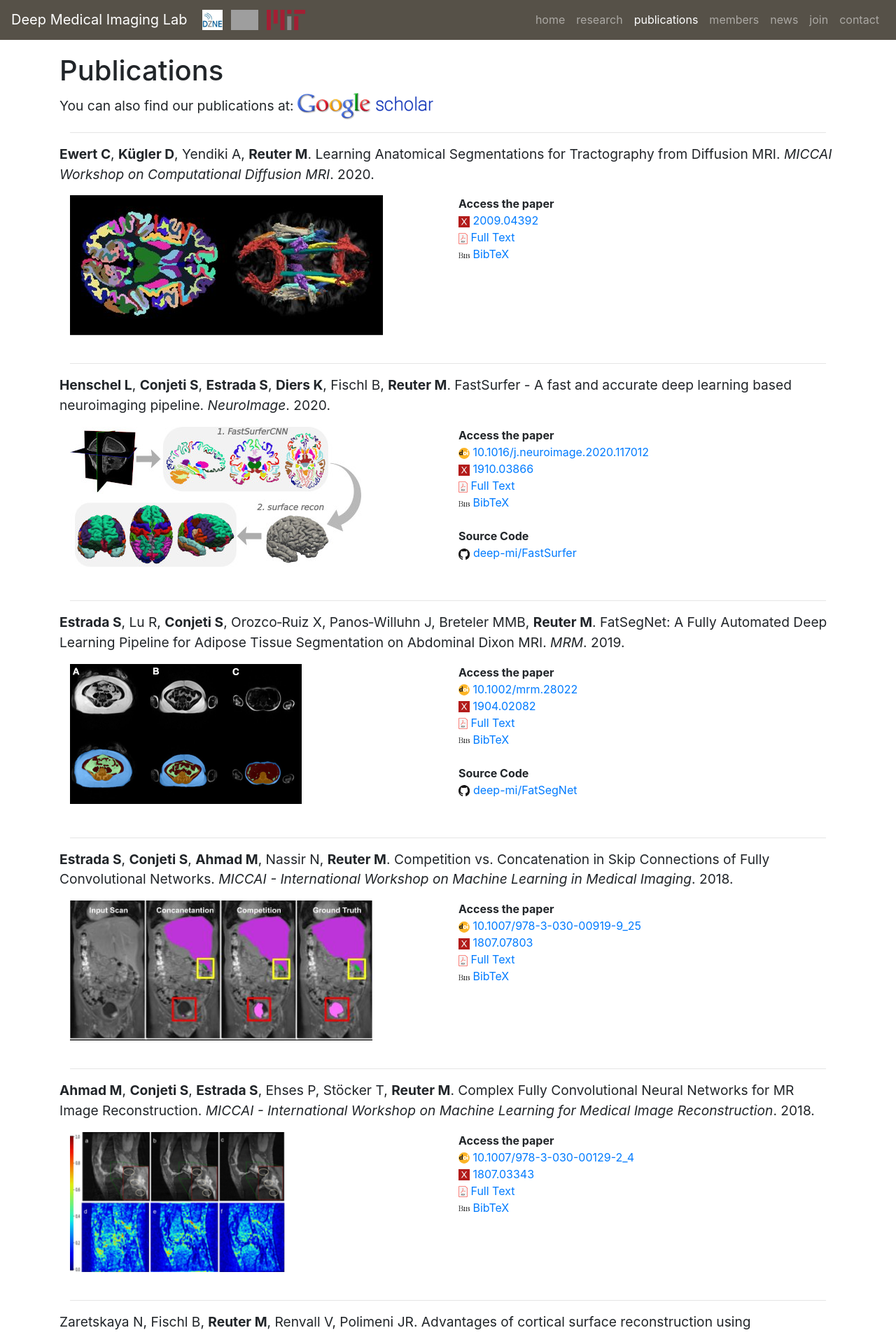
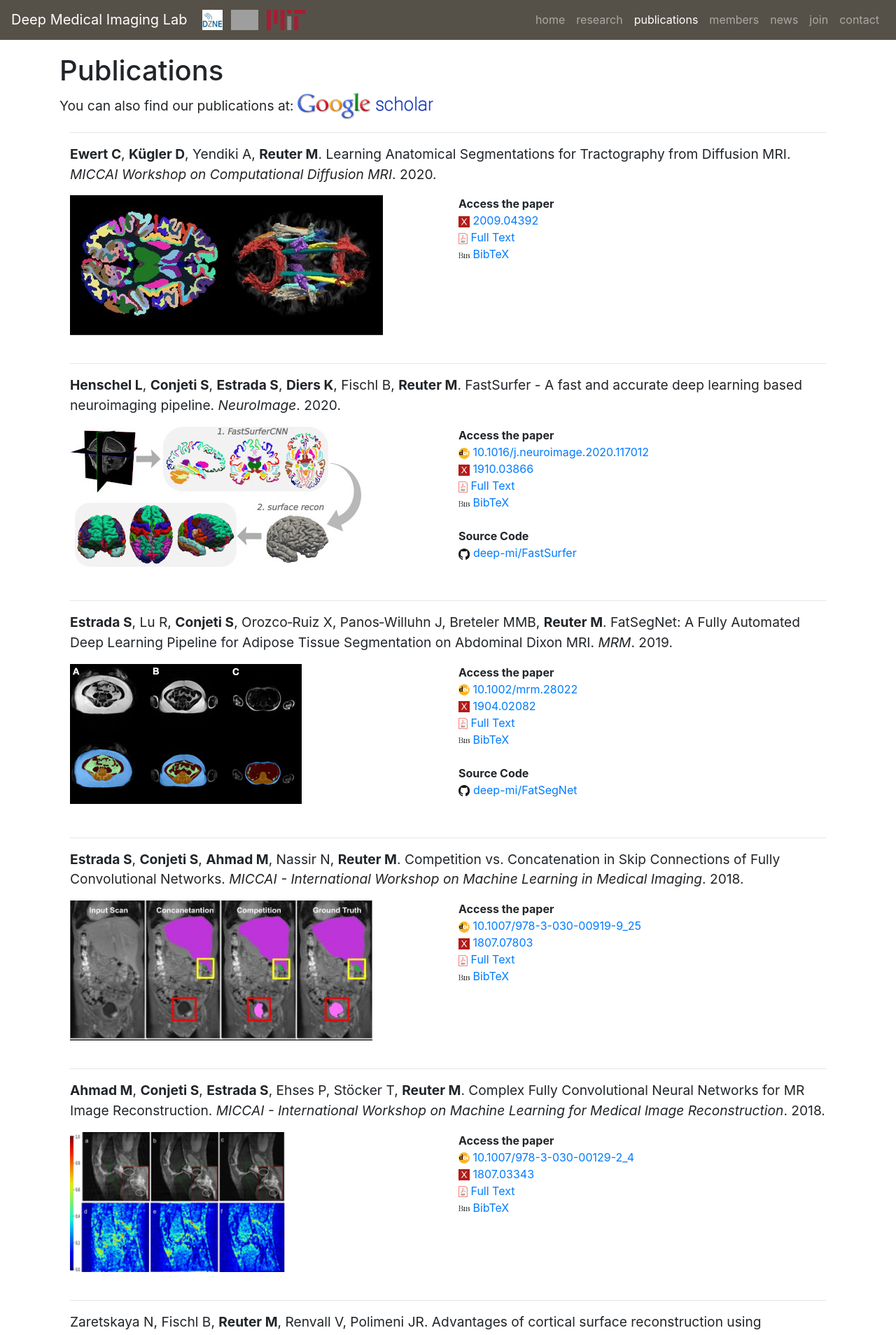
Before and after one commit to Deep-MI/Deep-MI.github.io, a Jekyll site: the page built from publications/index.html, in a window 1280 px wide. Shown: the top 1908 px of the page at 70% size. Built offline with Jekyll 4.4.1, drawn with Linux system fonts in a browser that asks for light colours; nearby versions of some CDN libraries; comment, search, counter and statistics services are not loaded; grey boxes are pictures that could not be loaded.

Commit message:
try fix formatting if publication text is too short.

```diff
--- a/publications/index.html
+++ b/publications/index.html
@@ -15,7 +15,7 @@ group: publications
 {% for publication in site.data.publications %}
 <hr>
    <div class="row" style="padding-top: 60px; margin-top: -60px;" id="{{publication.id}}">
-   <div style="font-size: 120% !important;"> {{ publication.authors | append: ". " | append: publication.title | append: ". " | append: publication.journal | append: ". " | append: publication.year | append: ". " | markdownify }}</div>
+   <div class="col-sm-12" style="font-size: 120% !important;"> {{ publication.authors | append: ". " | append: publication.title | append: ". " | append: publication.journal | append: ". " | append: publication.year | append: ". " | markdownify }}</div>
 	<div class="col-sm-6">
 		{% if publication.image %}
 		<img class = "img-fluid" src = "{{publication.image}}" alt = "Key Figure" style="max-height: 200px;">
```
